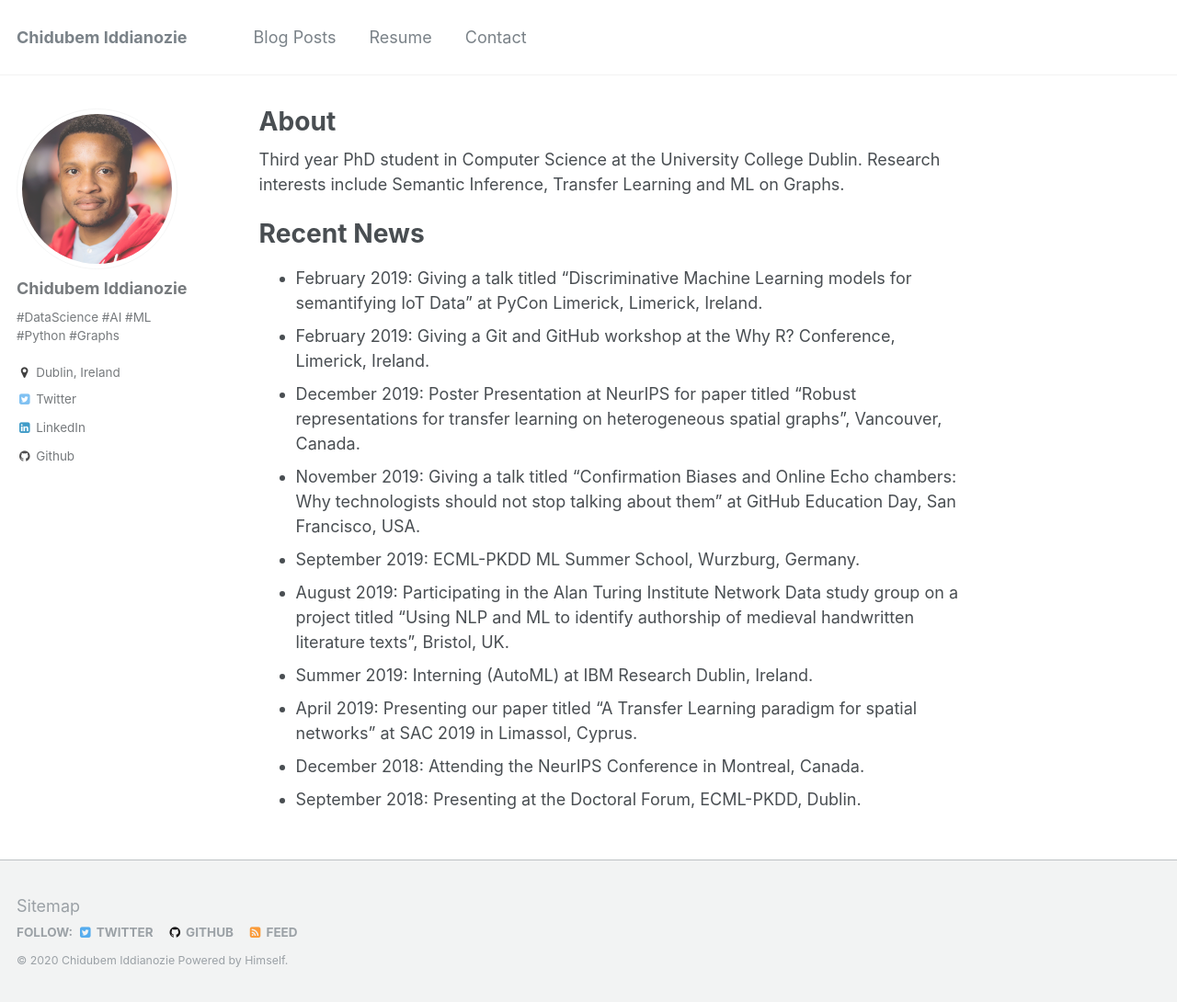
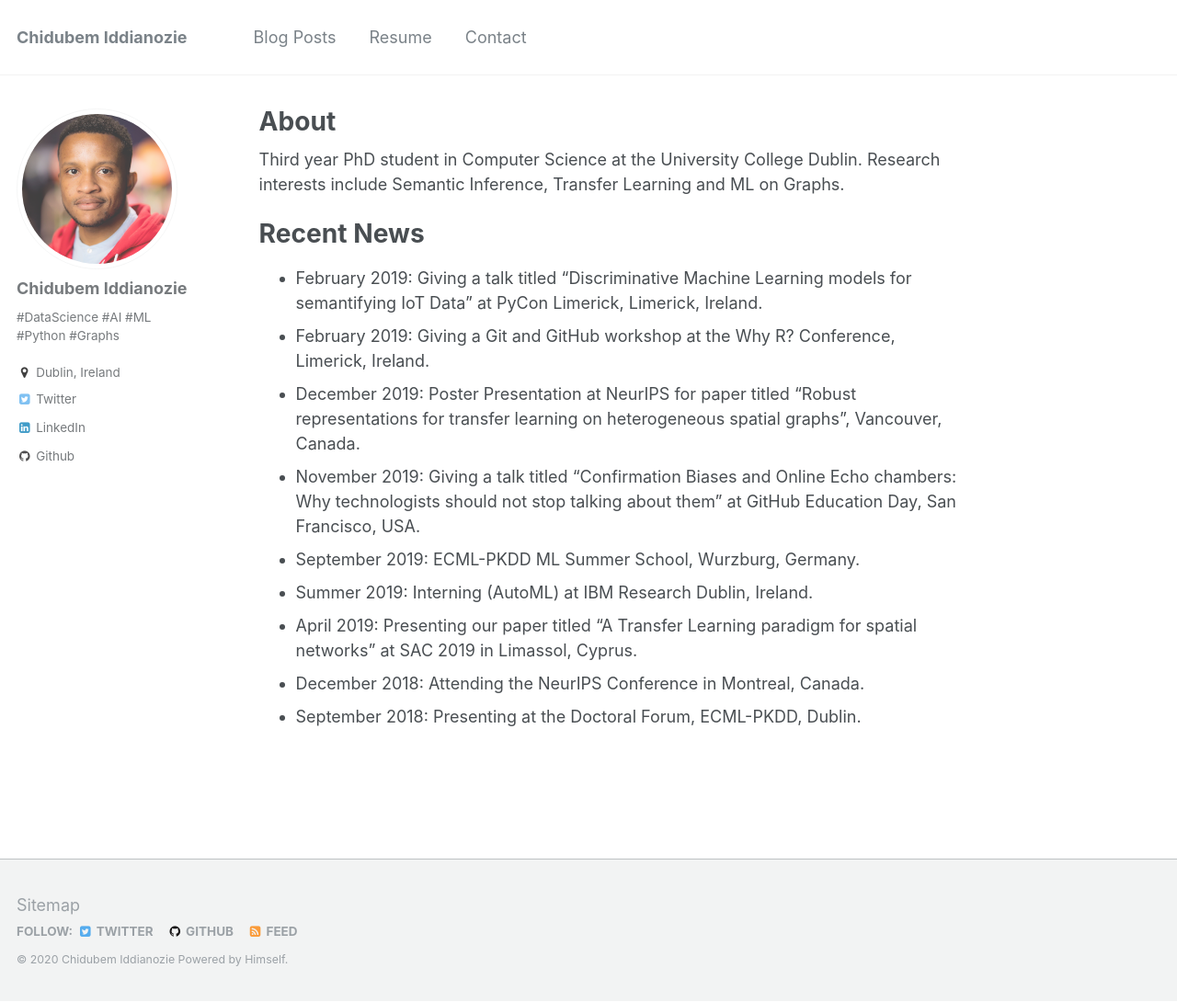
Before and after one commit to chiddianozie/chidubem-iddianozie, a Jekyll site: the page built from _pages/about.md, in a window 1280 px wide and 1090 px high. Shown: the whole window at 92% size. Built offline with Jekyll 4.4.1, drawn with Linux system fonts in a browser that asks for light colours.

Commit message:
updated about me

```diff
--- a/_pages/about.md
+++ b/_pages/about.md
@@ -17,7 +17,7 @@ Third year PhD student in Computer Science at the University College Dublin. Res
 - December 2019: Poster Presentation at NeurIPS for paper titled "Robust representations for transfer learning on heterogeneous spatial graphs", Vancouver, Canada.
 - November 2019: Giving a talk titled "Confirmation Biases and Online Echo chambers: Why technologists should not stop talking about them" at GitHub Education Day, San Francisco, USA.
 - September 2019: ECML-PKDD ML Summer School, Wurzburg, Germany.
-- August 2019: Participating in the Alan Turing Institute Network Data study group on a project titled "Using NLP and ML to identify authorship of medieval handwritten literature texts", Bristol, UK.
+<!-- - August 2019: Participating in the Alan Turing Institute Network Data study group on a project titled "Using NLP and ML to identify authorship of medieval handwritten literature texts", Bristol, UK. -->
 - Summer 2019: Interning (AutoML) at IBM Research Dublin, Ireland.
 - April 2019: Presenting our paper titled "A Transfer Learning paradigm for spatial networks" at SAC 2019 in Limassol, Cyprus.
 - December 2018: Attending the NeurIPS Conference in Montreal, Canada.
```
